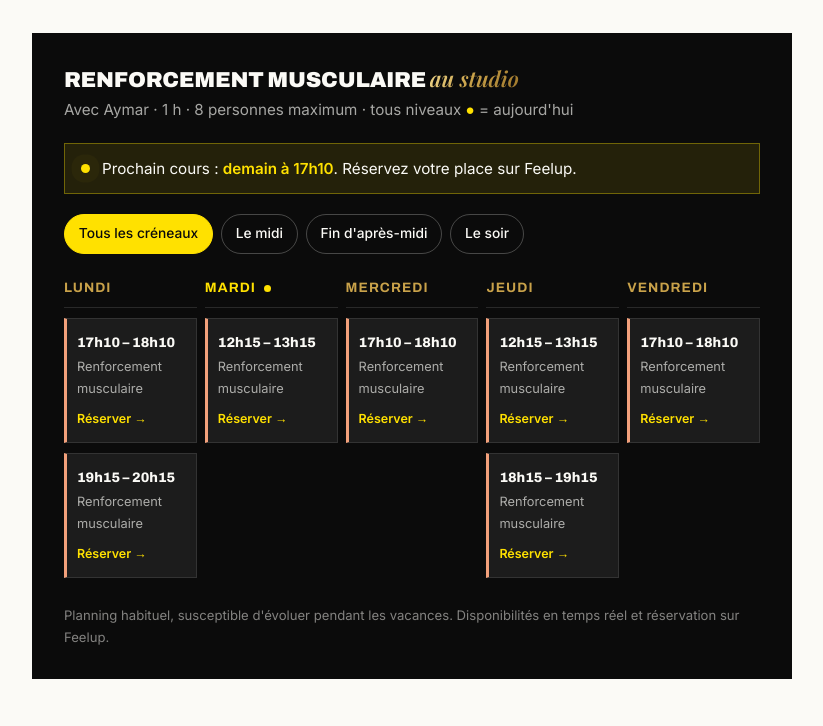
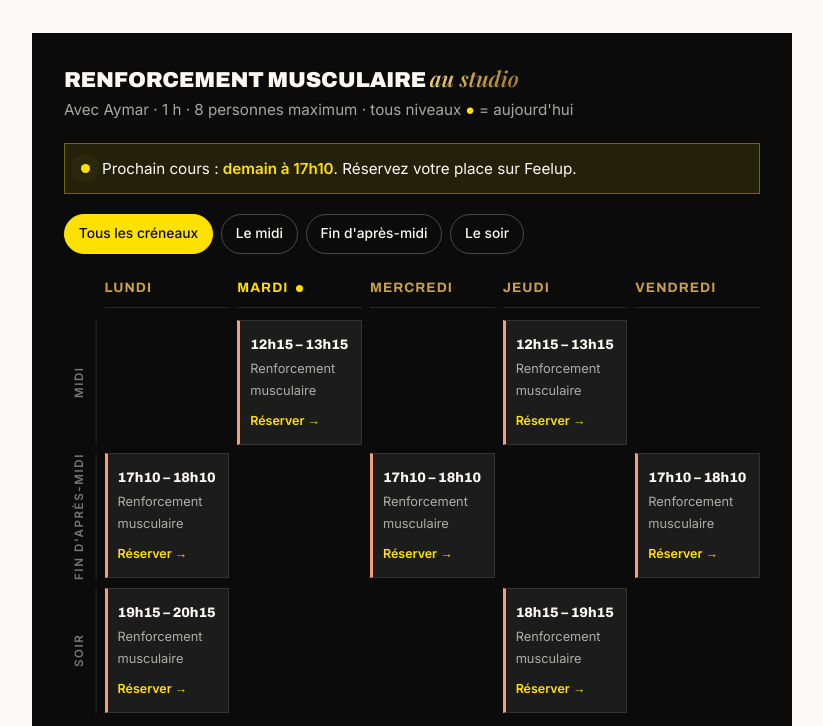
Before and after one commit to turagiyecoaching-stack/turagiye-coaching, a plain HTML site: page blog/renforcement-musculaire-tout-age.html in a window 1280 px wide. Shown: the part 5771-6497 px from the top of the page, without its empty margins (228-1051 px from the left). Drawn offline with Linux system fonts and the light colour scheme.

Commit message:
Planning renforcement : créneaux alignés par moment de la journée
Co-Authored-By: Claude Opus 5.5 <noreply@anthropic.com>

```diff
--- a/blog/blog.css
+++ b/blog/blog.css
@@ -166,7 +166,14 @@ footer small a{color:rgba(251,250,246,.6);margin-right:16px}
 .filters{display:flex;flex-wrap:wrap;gap:8px;margin-bottom:22px}
 .filters button{font:inherit;font-size:.86rem;font-weight:500;padding:.5em 1em;border-radius:999px;border:1px solid rgba(251,250,246,.25);background:transparent;color:var(--white);cursor:pointer;transition:background .2s,color .2s,border-color .2s}
 .filters button[aria-pressed="true"]{background:var(--yellow);color:var(--black);border-color:var(--yellow)}
-.days{display:grid;grid-template-columns:repeat(5,minmax(0,1fr));gap:8px}
+.days{display:none}
+.days-grid{display:grid;grid-template-columns:auto repeat(5,minmax(0,1fr));gap:8px;align-items:start}
+.days-grid h4{margin:0 0 4px;font-family:var(--display);text-transform:uppercase;font-size:.85rem;letter-spacing:.08em;color:var(--gold);padding-bottom:8px;border-bottom:1px solid rgba(255,255,255,.12)}
+.days-grid h4.today{color:var(--yellow)}
+.days-grid h4.today::after{content:"";display:inline-block;width:7px;height:7px;border-radius:50%;background:var(--yellow);margin-left:8px;vertical-align:middle}
+.days-grid .row-label{align-self:stretch;display:flex;align-items:center;writing-mode:vertical-rl;transform:rotate(180deg);font-size:.72rem;font-weight:600;letter-spacing:.14em;text-transform:uppercase;color:rgba(251,250,246,.45);border-left:1px solid rgba(255,255,255,.12);padding:0 6px;justify-content:center}
+.days-grid .cell .slot{margin:0}
+.days-grid [hidden]{display:none}
 .day h4{margin:0 0 10px;font-family:var(--display);text-transform:uppercase;font-size:.85rem;letter-spacing:.08em;color:var(--gold);padding-bottom:8px;border-bottom:1px solid rgba(255,255,255,.12)}
 .day.today h4{color:var(--yellow)}
 .day.today h4::after{content:"";display:inline-block;width:7px;height:7px;border-radius:50%;background:var(--yellow);margin-left:8px;vertical-align:middle}
@@ -179,6 +186,8 @@ footer small a{color:rgba(251,250,246,.6);margin-right:16px}
 .day .empty{font-size:.8rem;color:rgba(251,250,246,.35);padding:10px 0}
 .planning .foot{margin:16px 0 0;font-size:.82rem;color:rgba(251,250,246,.5)}
 @media (max-width:760px){
+  .days-grid{display:none}
+  .days{display:grid}
   .week-type{grid-template-columns:1fr;gap:6px}
   .week-type div{display:flex;justify-content:space-between;align-items:center;text-align:left;padding:11px 16px}
   .week-type span{font-size:.88rem}
--- a/blog/renforcement-musculaire-tout-age.html
+++ b/blog/renforcement-musculaire-tout-age.html
@@ -18,7 +18,7 @@
   <meta property="article:published_time" content="2026-11-24">
   <meta name="twitter:card" content="summary_large_image">
   <link rel="stylesheet" href="../fonts/fonts.css?v=20261124">
-  <link rel="stylesheet" href="blog.css?v=20261124">
+  <link rel="stylesheet" href="blog.css?v=20261124b">
   <script type="application/ld+json">
 {
   "@context": "https://schema.org",
@@ -241,20 +241,47 @@
     const box = document.getElementById("days");
     const today = new Date().getDay();
 
+    const makeSlot = (s) => {
+      const a = document.createElement("a");
+      a.className = "slot"; a.href = BOOK; a.target = "_blank"; a.rel = "noopener";
+      a.dataset.m = moment(s.start);
+      a.innerHTML = `<span class="t">${fmt(s.start)} – ${fmt(s.end)}</span><span class="n">Renforcement musculaire</span><span class="r">Réserver →</span>`;
+      a.setAttribute("aria-label", `Réserver le cours de renforcement du ${DAYS[s.d].toLowerCase()} de ${fmt(s.start)} à ${fmt(s.end)}`);
+      return a;
+    };
+
+    // Ordinateur : grille alignée par moment de la journée (midi, fin d'après-midi, soir)
+    const MOMENTS = { midi: "Midi", fin: "Fin d'après-midi", soir: "Soir" };
+    const grid = document.createElement("div");
+    grid.className = "days-grid";
+    grid.appendChild(document.createElement("span"));
+    Object.keys(DAYS).forEach((d) => {
+      const h = document.createElement("h4");
+      h.textContent = DAYS[d];
+      if (+d === today) h.className = "today";
+      grid.appendChild(h);
+    });
+    Object.keys(MOMENTS).forEach((m) => {
+      const lab = document.createElement("span");
+      lab.className = "row-label"; lab.dataset.m = m; lab.textContent = MOMENTS[m];
+      grid.appendChild(lab);
+      Object.keys(DAYS).forEach((d) => {
+        const cell = document.createElement("div");
+        cell.className = "cell";
+        SLOTS.filter((s) => s.d === +d && moment(s.start) === m).forEach((s) => cell.appendChild(makeSlot(s)));
+        grid.appendChild(cell);
+      });
+    });
+    box.parentNode.insertBefore(grid, box);
+
+    // Mobile : liste jour par jour
     Object.keys(DAYS).forEach((d) => {
       d = +d;
       const col = document.createElement("div");
       col.className = "day" + (d === today ? " today" : "");
       col.innerHTML = `<h4>${DAYS[d]}</h4><div class="slots"></div>`;
       const list = col.querySelector(".slots");
-      SLOTS.filter((s) => s.d === d).forEach((s) => {
-        const a = document.createElement("a");
-        a.className = "slot"; a.href = BOOK; a.target = "_blank"; a.rel = "noopener";
-        a.dataset.m = moment(s.start);
-        a.innerHTML = `<span class="t">${fmt(s.start)} – ${fmt(s.end)}</span><span class="n">Renforcement musculaire</span><span class="r">Réserver →</span>`;
-        a.setAttribute("aria-label", `Réserver le cours de renforcement du ${DAYS[d].toLowerCase()} de ${fmt(s.start)} à ${fmt(s.end)}`);
-        list.appendChild(a);
-      });
+      SLOTS.filter((s) => s.d === d).forEach((s) => list.appendChild(makeSlot(s)));
       const empty = document.createElement("p"); empty.className = "empty"; empty.textContent = "Pas de cours sur ce moment"; empty.hidden = true;
       list.appendChild(empty);
       box.appendChild(col);
@@ -269,6 +296,11 @@
           let shown = 0;
           col.querySelectorAll(".slot").forEach((s) => { const ok = f === "all" || s.dataset.m === f; s.classList.toggle("hidden", !ok); shown += ok; });
           col.querySelector(".empty").hidden = shown > 0;
+        });
+        document.querySelectorAll(".days-grid .row-label").forEach((lab) => {
+          const hide = f !== "all" && lab.dataset.m !== f;
+          let el = lab;
+          for (let i = 0; i <= 5; i++) { el.hidden = hide; el = el.nextElementSibling; if (!el) break; }
         });
       });
     });
```
Also changed, not shown: blog/index.html (+1 -1 lines), blog/preparer-son-premier-hyrox.html (+1 -1 lines), coach-sportif-limoges.html (+1 -1 lines), salle-de-sport-limoges.html (+1 -1 lines).
